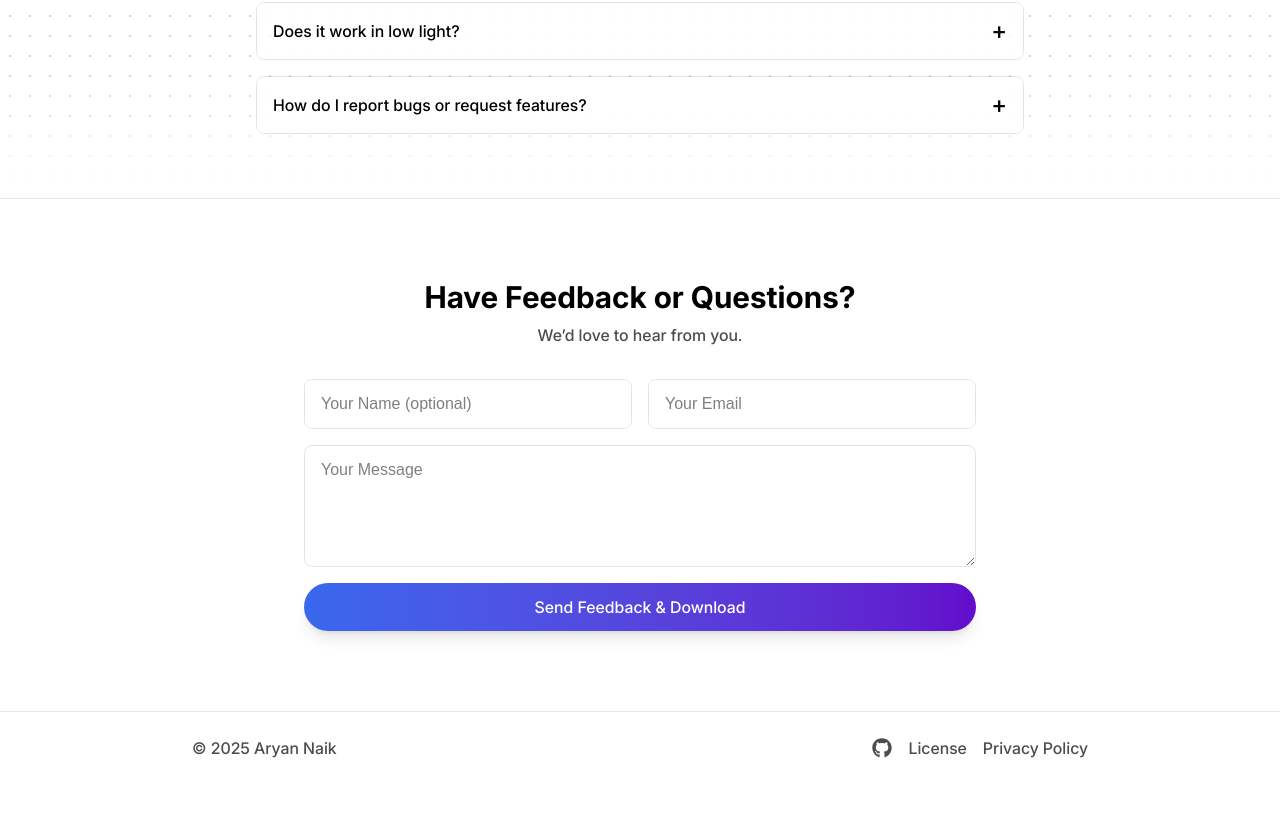
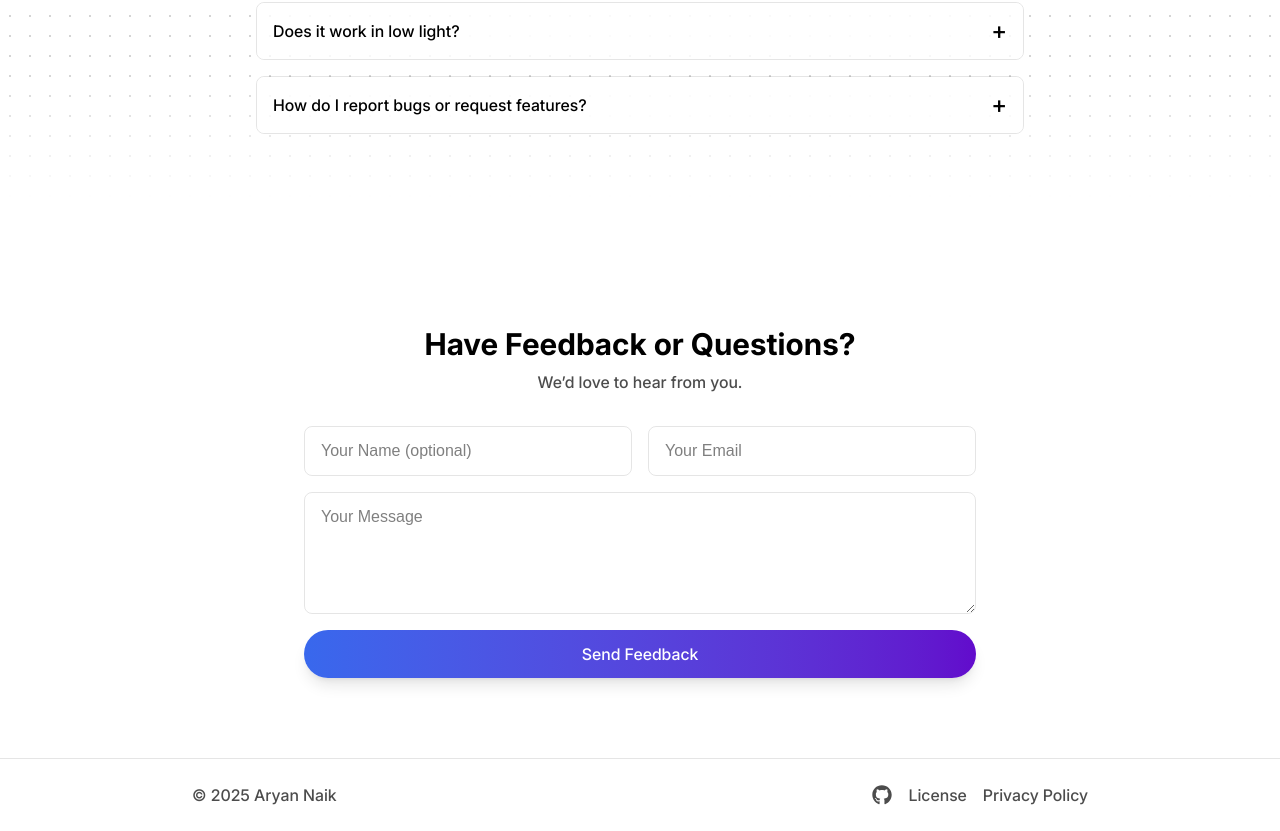
Before and after one commit to aryannaik225/AirMouse, a Next.js app in the folder airmouse/: page / in a window 1280 px wide. Shown: the part 3386-4217 px from the top of the page. Before the commit the page ends 4170 px from the top, so only its background shows below. Built offline with nearby package versions, Linux system fonts and the light colour scheme.

Commit message:
working on Contact Form

```diff
--- a/airmouse/src/app/page.jsx
+++ b/airmouse/src/app/page.jsx
@@ -16,8 +16,6 @@ export default function Home() {
       <WhatAndWhy />
       <HowItWorks />
       <DownloadAndRequirements />
-      {/* <Downloads />
-      <SystemRequirements /> */}
       <FAQ />
       <ContactCTA />
       <Footer />
--- a/airmouse/src/components/ContactCTA.jsx
+++ b/airmouse/src/components/ContactCTA.jsx
@@ -1,22 +1,35 @@
 'use client'
 
 import React, { useState } from 'react'
+import { motion, AnimatePresence } from 'framer-motion'
+import { FaCheck } from 'react-icons/fa'
 
 const ContactCTA = () => {
   const [form, setForm] = useState({ name: '', email: '', msg: '' })
+  const [submitted, setSubmitted] = useState(false)
+
+  const handleSubmit = (e) => {
+    e.preventDefault()
+
+    window.location.href = `mailto:aryann2203@gmail.com?subject=AirMouse%20Feedback&body=${encodeURIComponent(
+      form.msg + '\n\n— ' + form.name + ' (' + form.email + ')'
+    )}`
+
+    setSubmitted(true)
+
+    setTimeout(() => {
+      setSubmitted(false)
+    }, 6000) // 6 seconds reset
+  }
+
   return (
-    <section className="py-20 px-6 sm:px-16 bg-white border-t border-black/10">
+    <section className="pt-32 pb-20 px-6 sm:px-16 bg-white">
       <div className="max-w-4xl mx-auto text-center mb-8">
         <h3 className="text-3xl inter-bold mb-2">Have Feedback or Questions?</h3>
         <p className="text-black/70 inter-medium">We’d love to hear from you.</p>
       </div>
       <form
-        onSubmit={(e) => {
-          e.preventDefault()
-          window.location.href = `mailto:aryannaik225@gmail.com?subject=AirMouse%20Feedback&body=${encodeURIComponent(
-            form.msg + '\n\n— ' + form.name + ' (' + form.email + ')'
-          )}`
-        }}
+        onSubmit={handleSubmit}
         className="max-w-2xl mx-auto grid grid-cols-1 sm:grid-cols-2 gap-4"
       >
         <input
@@ -42,15 +55,44 @@ const ContactCTA = () => {
           onChange={(e) => setForm({ ...form, msg: e.target.value })}
           className="col-span-1 sm:col-span-2 px-4 py-3 border border-black/10 rounded-lg"
         />
-        <button
+        <motion.button
           type="submit"
-          className="col-span-1 sm:col-span-2 px-6 py-3 bg-gradient-to-r from-[#3868ed] to-[#620bcc] text-white rounded-full shadow-lg hover:scale-105 transform transition inter-medium"
+          whileTap={{ scale: 0.95 }}
+          className={`col-span-1 sm:col-span-2 px-6 py-3 rounded-full shadow-lg transform transition inter-medium flex items-center justify-center gap-2
+            ${submitted
+              ? 'bg-green-500 text-white'
+              : 'bg-gradient-to-r from-[#3868ed] to-[#620bcc] text-white hover:scale-105'}
+          `}
         >
-          Send Feedback & Download
-        </button>
+          <AnimatePresence mode="wait">
+            {submitted ? (
+              <motion.div
+                key="submitted"
+                initial={{ opacity: 0, scale: 0.8 }}
+                animate={{ opacity: 1, scale: 1 }}
+                exit={{ opacity: 0, scale: 0.8 }}
+                transition={{ duration: 0.3 }}
+                className="flex items-center gap-2"
+              >
+                <FaCheck className="text-white" />
+                Sent!
+              </motion.div>
+            ) : (
+              <motion.div
+                key="notSubmitted"
+                initial={{ opacity: 0, scale: 0.8 }}
+                animate={{ opacity: 1, scale: 1 }}
+                exit={{ opacity: 0, scale: 0.8 }}
+                transition={{ duration: 0.3 }}
+              >
+                Send Feedback
+              </motion.div>
+            )}
+          </AnimatePresence>
+        </motion.button>
       </form>
     </section>
-)
+  )
 }
 
-export default ContactCTA;
+export default ContactCTA
```
